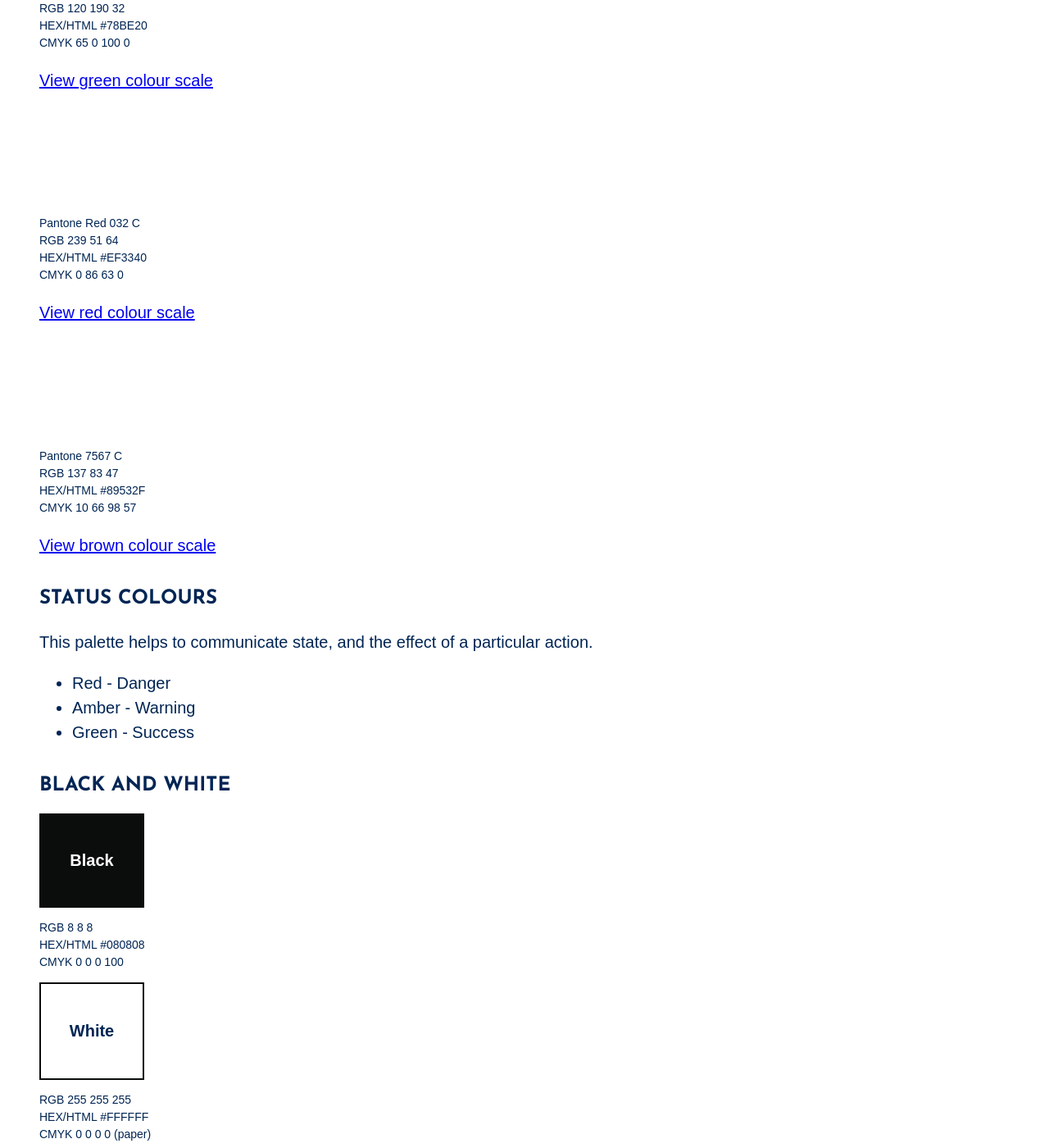
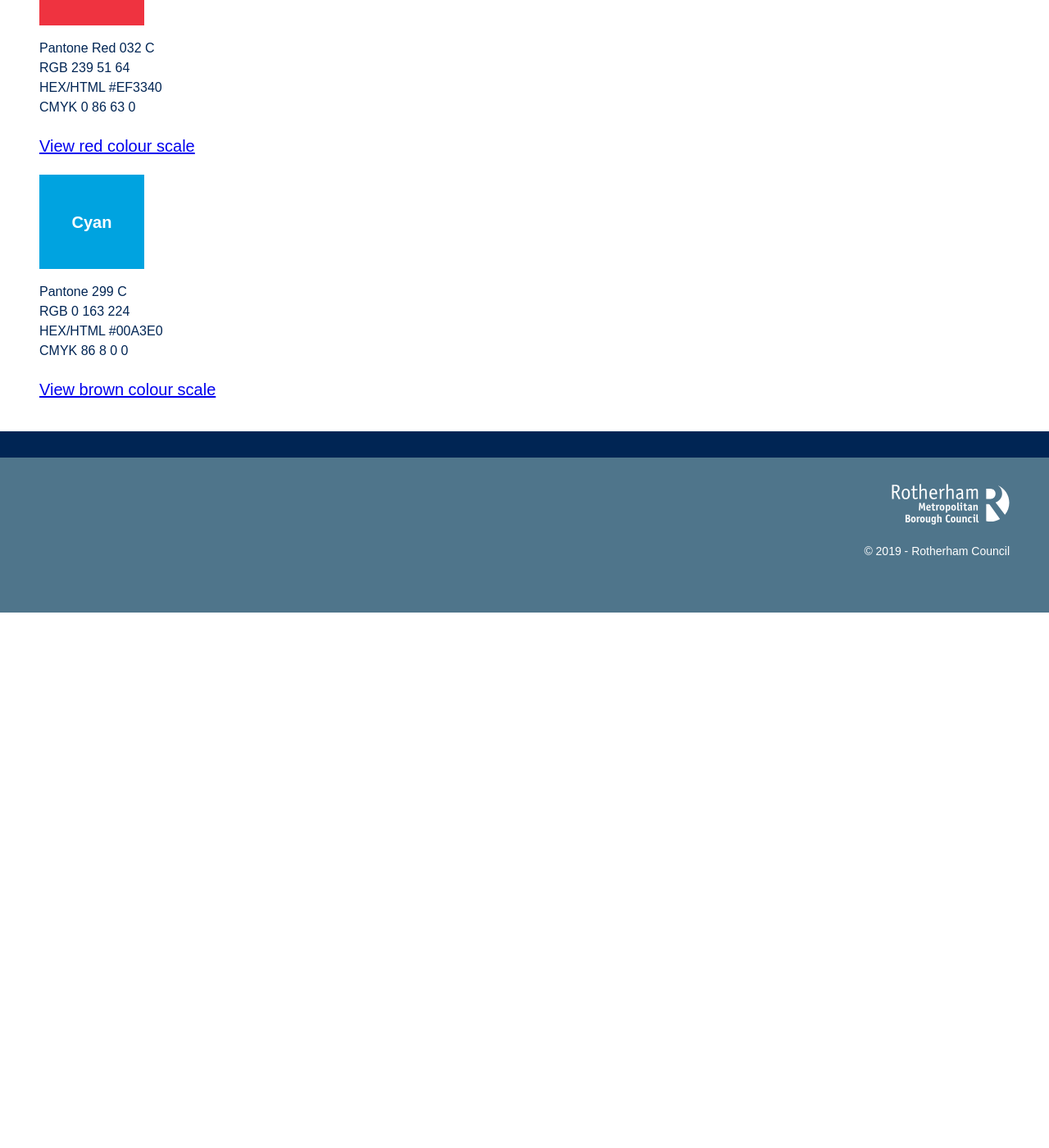
Before and after one commit to rothgov/design-manual, a Jekyll site: the page built from colours.html, in a window 1280 px wide and 1400 px high, scrolled down 2052 px. Shown: the whole window at 82% size. Built offline with Jekyll 4.4.1, drawn with Linux system fonts in a browser that asks for light colours; some web fonts are replaced; after the commit the page ends 2799 px from its top, so only the background shows below that; some of the changed text lies outside the part shown.

Commit message:
Update colours.html

```diff
--- a/colours.html
+++ b/colours.html
@@ -3,36 +3,36 @@
 layout: default
 ---
 
-<section class="ph4-l">
-  <div class="container ph3 pv3 center">
-    <h1 class="f2 lh-title fw7 measure josefin ttu blue-grey-5">Colours</h1>
-    <p class="lh-copy">Use the Councils colour palette:</p>
-    <ul class="lh-copy measure">
-      <li>to draw users’ focus to particular content areas</li>
-      <li>to give emphasis, depth and highlight to our work where needed</li>
-      <li>in the right context — for example dont use large amounts of colour in a form, it can distract the user</li>
-      <li>with restraint — users can read content better when we use limited colour</li>
-      <li>to help convey meaning to interaction patterns, for example, for mandatory form fields. Never use colour alone to do this.</li>
-      <li>to communicate the Councils brand — <a href="/assets.html">see the brand assets</a>
+<section class="ph3">
+  <div class="container ph4-l pv3 center">
+    <h1 class="f2 lh-title fw7 measure josefin ttu">Colours</h1>
+    <p class="">Use the Councils colour palette:</p>
+    <ul class="lh-copy measure-wide">
+      <li class="mb2">to draw users’ focus to particular content areas</li>
+      <li class="mb2">to give emphasis, depth and highlight to our work where needed</li>
+      <li class="mb2">in the right context — for example dont use large amounts of colour in a form, it can distract the user</li>
+      <li class="mb2">with restraint — users can read content better when we use limited colour</li>
+      <li class="mb2">to help convey meaning to interaction patterns, for example, for mandatory form fields. Never use colour alone to do this.</li>
+      <li class="mb2">to communicate the Councils brand — <a href="/assets.html">see the brand assets</a>
       </li>
     </ul>
-    <p class="lh-copy f4">Always use a colour contrast checker when colour combinations.</p>
+    <p class="measure-wide">Always use a colour contrast checker when colour combinations.</p>
     <p><a href="https://webaim.org/resources/contrastchecker/">Use the WebAIM colour contrast tool</a></p>
-    <h3 class="f3 josefin ttu mt4 mb3 blue-grey-5">Primary Colours</h3>
-    <div class="dib w4 tc bg-blue-grey-5 white pa3">
-      <h4>Blue-Grey</h4>
+    <h3 class="f3 josefin ttu mt4 mb3">Primary Colours</h3>
+    <div class="dib w4 tc bg-grey white pa3">
+      <h4>Grey</h4>
     </div>
-    <ul class="f6 list pl0 lh-copy">
+    <ul class="f5 list pl0 lh-copy">
       <li>Pantone 5405 C</li>
       <li>RGB 79 117 139</li>
       <li>HEX/HTML #4F758B</li>
       <li>CMYK 68 35 17 40</li>
     </ul>
     <p><a href="https://hihayk.github.io/scale/#4/4/80/80/0/0/20/20/4F758B/137/83/47">View blue-grey colour scale</a></p>
-    <div class="dib w4 tc bg-blue-5 white pa3">
+    <div class="dib w4 tc bg-blue white pa3">
       <h4>Blue</h4>
     </div>
-    <ul class="f6 list pl0 lh-copy">
+    <ul class="f5 list pl0 lh-copy">
       <li>Pantone 655 C</li>
       <li>RGB 0 37 84</li>
       <li>HEX/HTML #002554</li>
@@ -40,80 +40,45 @@
     </ul>
     <p><a href="https://hihayk.github.io/scale/#4/4/80/80/0/0/20/20/002554/137/83/47">View blue colour scale</a></p>
     <h3 class="f3 josefin ttu mt4 mb3 blue-grey-5">Secondary colours</h3>
-    <div class="dib w4 tc bg-purple-5 white pa3">
+    <div class="dib w4 tc bg-purple white pa3">
       <h4>Purple</h4>
     </div>
-    <ul class="f6 list pl0 lh-copy">
+    <ul class="f5 list pl0 lh-copy">
       <li>Pantone 2602 C</li>
       <li>RGB 135 24 157</li>
       <li>HEX/HTML #87189D</li>
       <li>CMYK 65 100 0 0</li>
     </ul>
     <p><a href="https://hihayk.github.io/scale/#4/4/80/80/0/0/20/20/87189D/137/83/47">View purple colour scale</a></p>
-    <div class="dib w4 tc bg-orange-5 white pa3">
-      <h4>Orange</h4>
-    </div>
-    <ul class="f6 list pl0 lh-copy">
-      <li>Pantone 144 C</li>
-      <li>RGB 237 139 0</li>
-      <li>HEX/HTML #ED8B00</li>
-      <li>CMYK 0 51 100 0</li>
-    </ul>
-    <p><a href="https://hihayk.github.io/scale/#4/4/80/80/0/0/20/20/ED8B00/137/83/47">View orange colour scale</a></p>
-    <div class="dib w4 tc bg-green-5 white pa3">
+    <div class="dib w4 tc bg-green white pa3">
       <h4>Green</h4>
     </div>
-    <ul class="f6 list pl0 lh-copy">
+    <ul class="f5 list pl0 lh-copy">
       <li>Pantone 368 C</li>
       <li>RGB 120 190 32</li>
       <li>HEX/HTML #78BE20</li>
       <li>CMYK 65 0 100 0</li>
     </ul>
     <p><a href="https://hihayk.github.io/scale/#4/4/80/80/0/0/20/20/78BE20/137/83/47">View green colour scale</a></p>
-    <div class="dib w4 tc bg-red-5 white pa3">
+    <div class="dib w4 tc bg-red white pa3">
       <h4>Red</h4>
     </div>
-    <ul class="f6 list pl0 lh-copy">
+    <ul class="f5 list pl0 lh-copy">
       <li>Pantone Red 032 C</li>
       <li>RGB 239 51 64</li>
       <li>HEX/HTML #EF3340</li>
       <li>CMYK 0 86 63 0</li>
     </ul>
     <p><a href="https://hihayk.github.io/scale/#4/4/80/80/0/0/20/20/EF3340/137/83/47">View red colour scale</a></p>
-    <div class="dib w4 tc bg-brown-5 white pa3">
-      <h4>Brown</h4>
+    <div class="dib w4 tc bg-cyan white pa3">
+      <h4>Cyan</h4>
     </div>
-    <ul class="f6 list pl0 lh-copy">
-      <li>Pantone 7567 C</li>
-      <li>RGB 137 83 47</li>
-      <li>HEX/HTML #89532F</li>
-      <li>CMYK 10 66 98 57</li>
+    <ul class="f5 list pl0 lh-copy">
+      <li>Pantone 299 C</li>
+      <li>RGB 0 163 224</li>
+      <li>HEX/HTML #00A3E0</li>
+      <li>CMYK 86 8 0 0</li>
     </ul>
     <p><a href="https://hihayk.github.io/scale/#4/4/80/80/0/0/20/20/89532F/137/83/47">View brown colour scale</a></p>
-    <h3 class="f3 josefin ttu mt4 mb3 blue-grey-5">Status colours</h3>
-    <p class="lh-copy">This palette helps to communicate state, and the effect of a particular action.</p>
-    <ul class="lh-copy">
-      <li>Red - Danger</li>
-      <li>Amber - Warning</li>
-      <li>Green - Success</li>
-    </ul>
-    <h3 class="f3 josefin ttu mt4 mb3 blue-grey-5">Black and white</h3>
-    <div class="dib w4 tc bg-black white pa3">
-      <h4>Black</h4>
-    </div>
-    <ul class="f6 list pl0 lh-copy">
-      <li>RGB 8 8 8</li>
-      <li>HEX/HTML #080808</li>
-      <li>CMYK 0 0 0 100</li>
-    </ul>
-    <div class="dib w4 tc pa3 ba bw1 b--black">
-      <h4>White</h4>
-    </div>
-    <ul class="f6 list pl0 lh-copy">
-      <li>RGB 255 255 255</li>
-      <li>HEX/HTML #FFFFFF</li>
-      <li>CMYK 0 0 0 0 (paper)</li>
-    </ul>
-    <p><a href="https://hihayk.github.io/scale/#4/4/80/80/0/0/20/20/7F7F7F/137/83/47">View greyscale</a></p>
   </div>
 </section>
```
